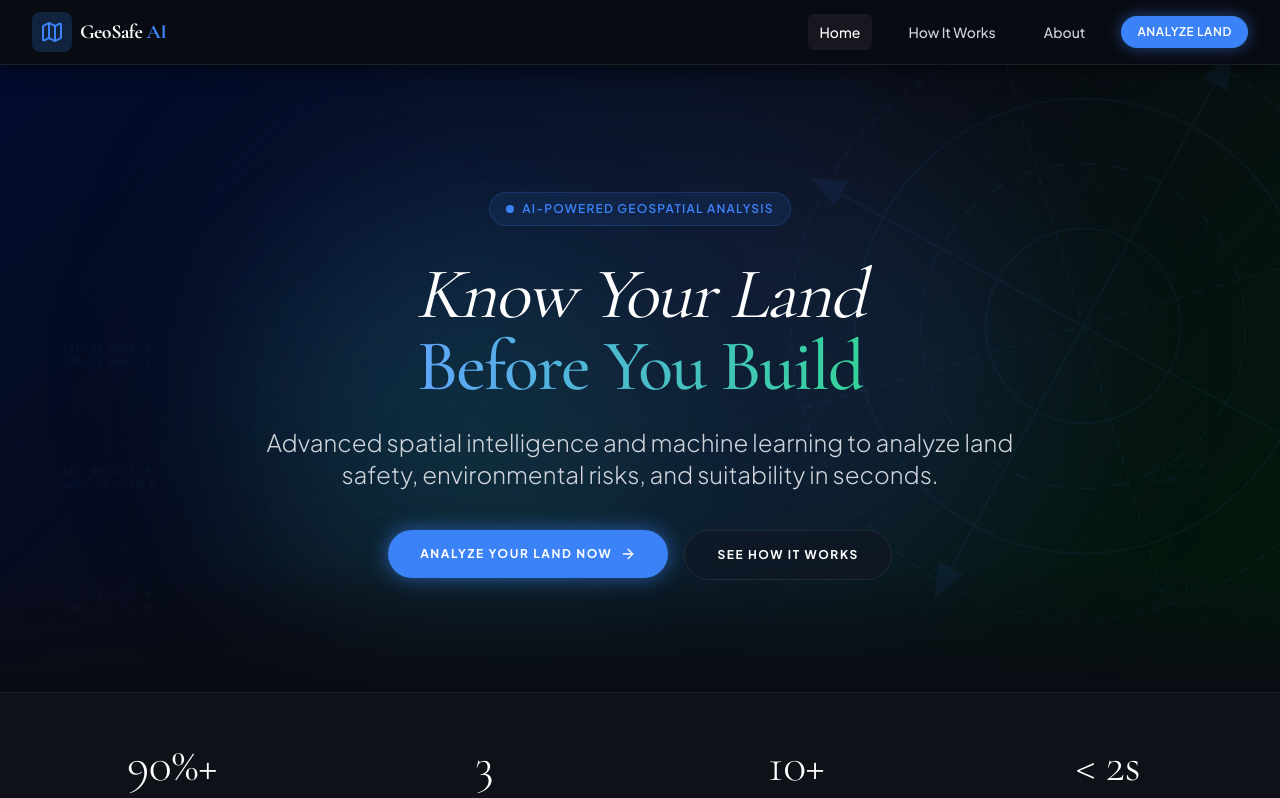
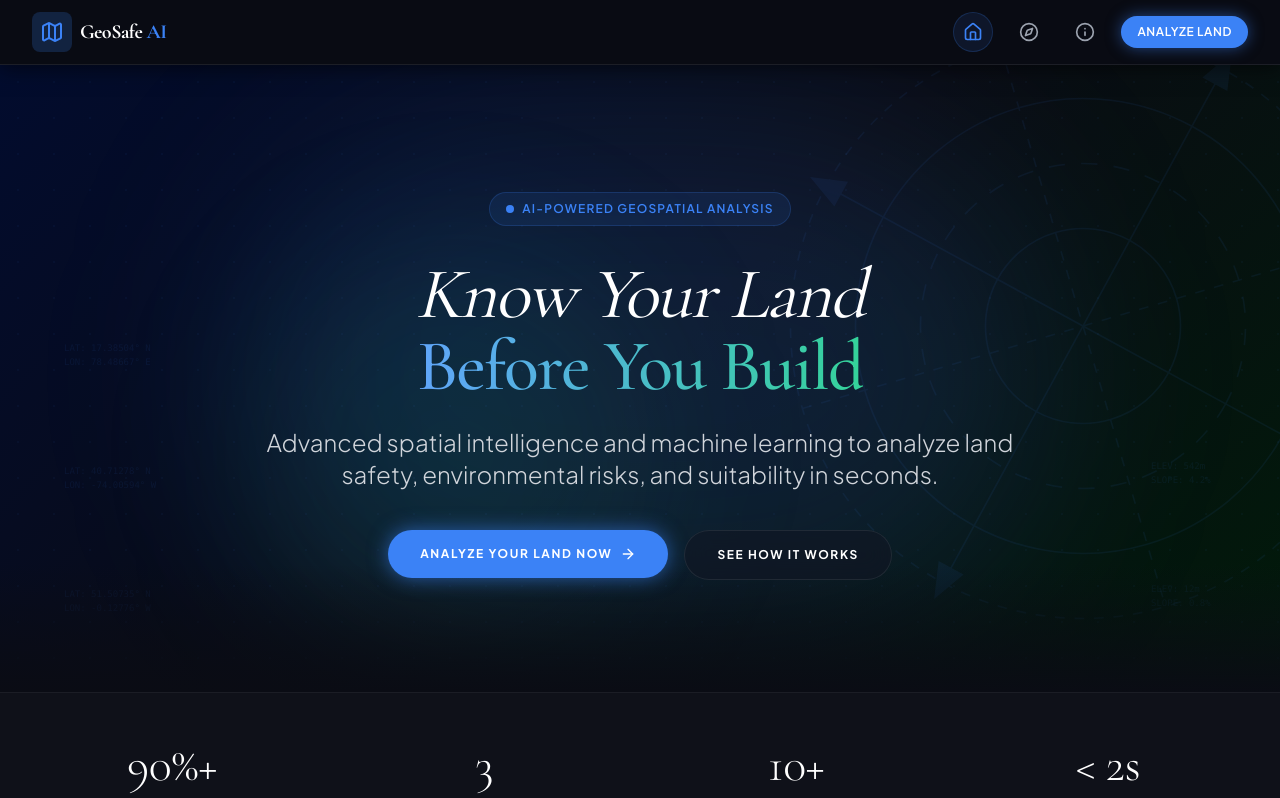
Before and after one commit to abdulsami-S/GeoSafe-AI, a Next.js app in the folder frontend/: page / in a window 1280 px wide. Shown: the top 798 px of the page. Built offline with nearby package versions, Linux system fonts and the light colour scheme.

Commit message:
Enhance Navbar component with icons and tooltips for improved user experience

```diff
--- a/frontend/src/components/Navbar.tsx
+++ b/frontend/src/components/Navbar.tsx
@@ -2,7 +2,7 @@
 
 import Link from "next/link";
 import { usePathname } from "next/navigation";
-import { Map, Menu, X } from "lucide-react";
+import { Map, Menu, X, Home, Compass, Info } from "lucide-react";
 import { useState } from "react";
 import { motion, AnimatePresence } from "framer-motion";
 
@@ -11,9 +11,9 @@ export default function Navbar() {
   const pathname = usePathname();
 
   const links = [
-    { href: "/", label: "Home" },
-    { href: "/how-it-works", label: "How It Works" },
-    { href: "/about", label: "About" },
+    { href: "/", label: "Home", icon: Home },
+    { href: "/how-it-works", label: "How It Works", icon: Compass },
+    { href: "/about", label: "About", icon: Info },
   ];
 
   return (
@@ -37,25 +37,31 @@ export default function Navbar() {
 
           {/* Desktop nav */}
           <div className="hidden md:block">
-            <div className="ml-10 flex items-center space-x-6">
+            <div className="ml-10 flex items-center space-x-4">
               {links.map((link) => {
                 const isActive = pathname === link.href;
+                const IconComponent = link.icon;
                 return (
                   <Link
                     key={link.href}
                     href={link.href}
-                    className={`relative px-3 py-2 rounded-md text-sm font-medium transition-colors duration-200 ${
-                      isActive ? "text-white" : "text-gray-300 hover:text-white"
+                    className={`relative p-2.5 rounded-full transition-colors duration-200 group flex items-center justify-center ${
+                      isActive ? "text-primary" : "text-gray-400 hover:text-white"
                     }`}
                   >
                     {isActive && (
                       <motion.span
                         layoutId="activeNav"
-                        className="absolute inset-0 bg-white/5 rounded-md -z-10"
+                        className="absolute inset-0 bg-primary/10 border border-primary/20 rounded-full -z-10"
                         transition={{ type: "spring", stiffness: 380, damping: 30 }}
                       />
                     )}
-                    {link.label}
+                    <IconComponent className="w-5 h-5" />
+
+                    {/* Tooltip */}
+                    <span className="absolute top-[calc(100%+8px)] left-1/2 -translate-x-1/2 opacity-0 scale-95 group-hover:opacity-100 group-hover:scale-100 transition-all duration-200 bg-gray-900/95 backdrop-blur-md text-[10px] font-semibold uppercase tracking-wider text-gray-200 rounded-md px-2.5 py-1.5 border border-white/10 whitespace-nowrap shadow-[0_10px_20px_rgba(0,0,0,0.6)] z-[60] pointer-events-none">
+                      {link.label}
+                    </span>
                   </Link>
                 );
               })}
```
